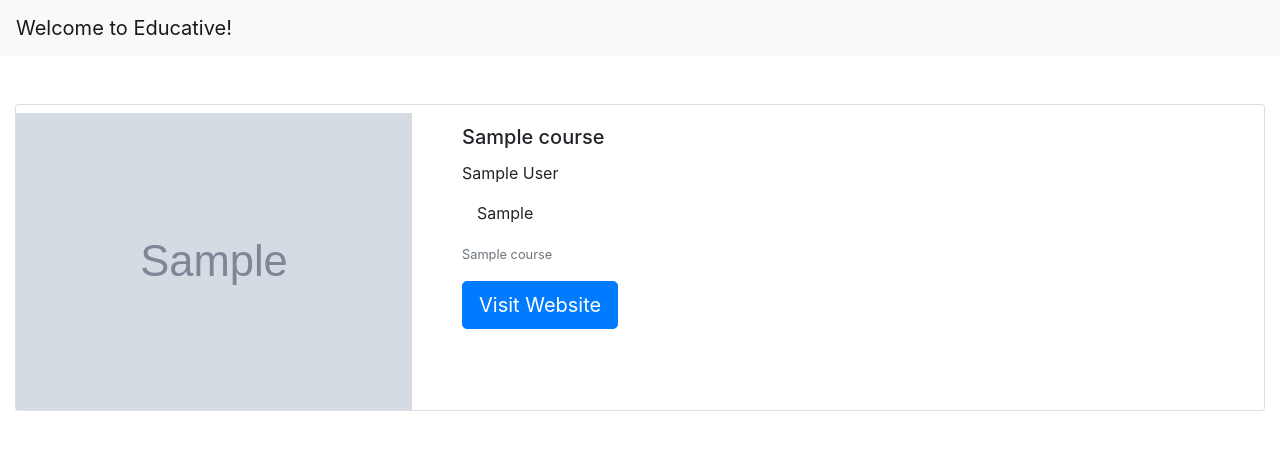
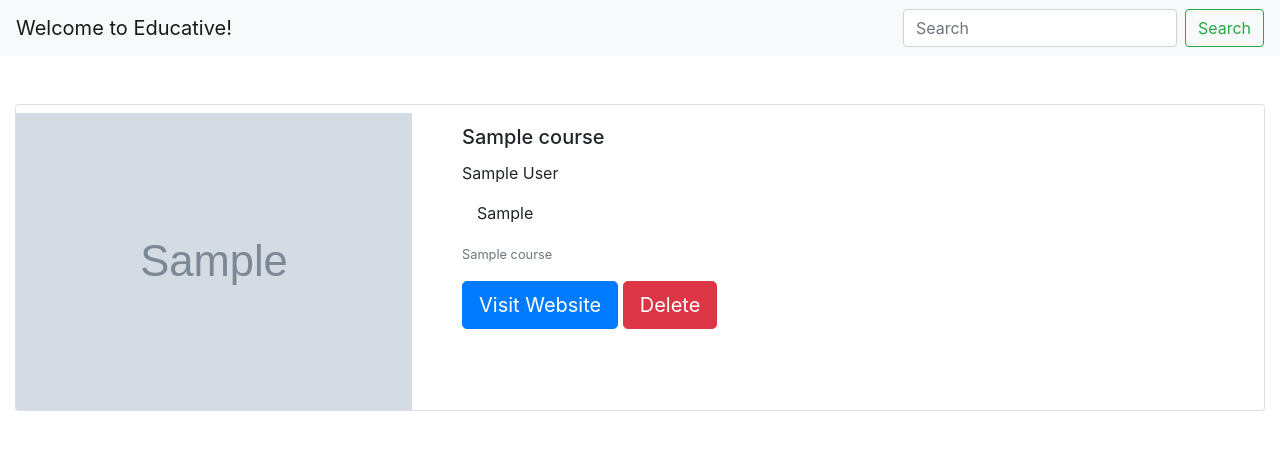
Before and after one commit to inafsdeveloper/djangoApp, a Django app: page / in a window 1280 px wide. Shown: the top 450 px of the page. Run offline with Django 4.2, Linux system fonts and the light colour scheme; tables that the repository leaves empty hold one stand-in row (values such as "Sample post"); grey boxes marked "Sample" are stand-in pictures.

Commit message:
Added Search functionality

```diff
--- a/mysite/myapp/templates/base.html
+++ b/mysite/myapp/templates/base.html
@@ -7,11 +7,20 @@
     <script src="https://code.jquery.com/jquery-3.4.1.slim.min.js" integrity="sha384-J6qa4849blE2+poT4WnyKhv5vZF5SrPo0iEjwBvKU7imGFAV0wwj1yYfoRSJoZ+n" crossorigin="anonymous"></script>
     <script src="https://cdn.jsdelivr.net/npm/popper.js@1.16.0/dist/umd/popper.min.js" integrity="sha384-Q6E9RHvbIyZFJoft+2mJbHaEWldlvI9IOYy5n3zV9zzTtmI3UksdQRVvoxMfooAo" crossorigin="anonymous"></script>
     <script src="https://cdn.jsdelivr.net/npm/bootstrap@4.4.1/dist/js/bootstrap.min.js" integrity="sha384-wfSDF2E50Y2D1uUdj0O3uMBJnjuUD4Ih7YwaYd1iqfktj0Uod8GCExl3Og8ifwB6" crossorigin="anonymous"></script>
-    <title>{% block title %}Home{% endblock %}</title>
+    <title>Home</title>
 </head>
 <body>
 <nav class="navbar navbar-expand-lg navbar-light bg-light">
     <a class="navbar-brand" href="/">Welcome to Educative!</a>
+    <button class="navbar-toggler" type="button" data-toggle="collapse" data-target="#navbarSupportedContent" aria-controls="navbarSupportedContent" aria-expanded="false" aria-label="Toggle navigation">
+        <span class="navbar-toggler-icon"></span>
+    </button>
+    <div class="collapse navbar-collapse justify-content-end" id="navbarSupportedContent">
+        <form  action="/searchBook/" class="form-inline my-2 my-lg-0 " method="post">{% csrf_token %}
+            <input class="form-control mr-sm-2" type="search" name="query" placeholder="Search" aria-label="Search">
+            <button class="btn btn-outline-success my-2 my-sm-0" type="submit">Search</button>
+        </form>
+    </div>
 </nav>
 {% block content %}
 {% endblock %}
--- a/mysite/myapp/templates/courses_view.html
+++ b/mysite/myapp/templates/courses_view.html
@@ -1,5 +1,5 @@
 {% extends "base.html" %}
-{% block title %}Courses{% endblock %}
+{% block title %}Login{% endblock %}
 {% block content %}
 
     {% for crs in course %}
@@ -16,6 +16,11 @@
                         <p class="card-text col-lg-10 fs-5">{{ crs.overview }}</p>
                         <p class="card-text"><small class="text-muted fs-6">{{ crs.title }}</small></p>
                         <a class="card-text btn btn-lg btn-primary" href="{{ crs.url }}" target="_blank" role="button">Visit Website</a>
+                        <form action="/deleteCourse/{{crs.id}}/"
+                              style="display: inline;"
+                              method="post">{% csrf_token %}
+                            <input type="submit" class="card-text btn btn-lg btn-danger" value="Delete">
+                        </form>
                     </div>
                 </div>
             </div>
--- a/mysite/myapp/views.py
+++ b/mysite/myapp/views.py
@@ -36,3 +36,17 @@ def listData(request):
     course = Course.objects.all()
     print(len(course))
     return render(request, 'courses_view.html', {'course': course})
+
+
+@csrf_exempt
+def deleteCourse(request, course_id):
+    Item = Course.objects.get(id=course_id)
+    Item.delete()
+    return HttpResponseRedirect('/')
+
+
+@csrf_exempt
+def searchCourse(request):
+    content = request.POST['query']
+    items = Course.objects.filter(title__icontains=content)
+    return render(request, 'courses_view.html', {'course': items})
--- a/mysite/mysite/urls.py
+++ b/mysite/mysite/urls.py
@@ -22,4 +22,6 @@ urlpatterns = [
     path('admin/', admin.site.urls),
     path('loaddata', loadData),
     path('', listData),
+    path('deleteCourse/<int:course_id>/', deleteCourse),
+    path('searchBook/', searchCourse),
 ]
```
